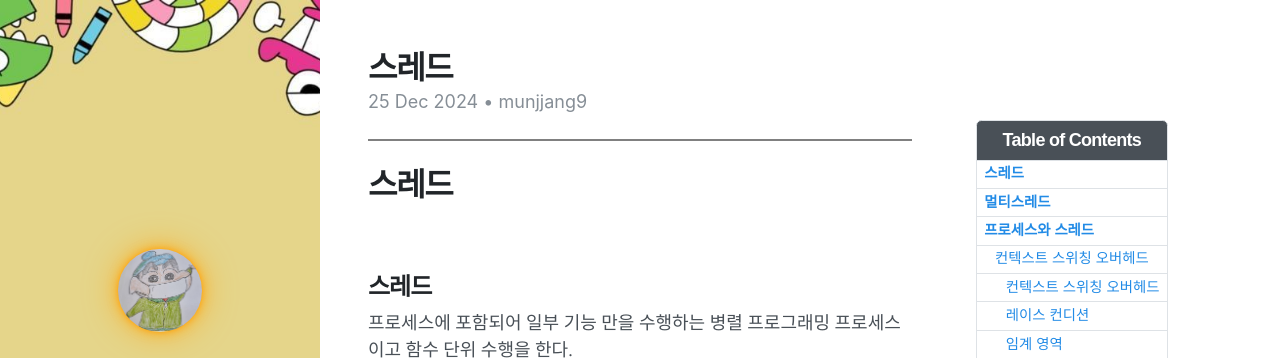
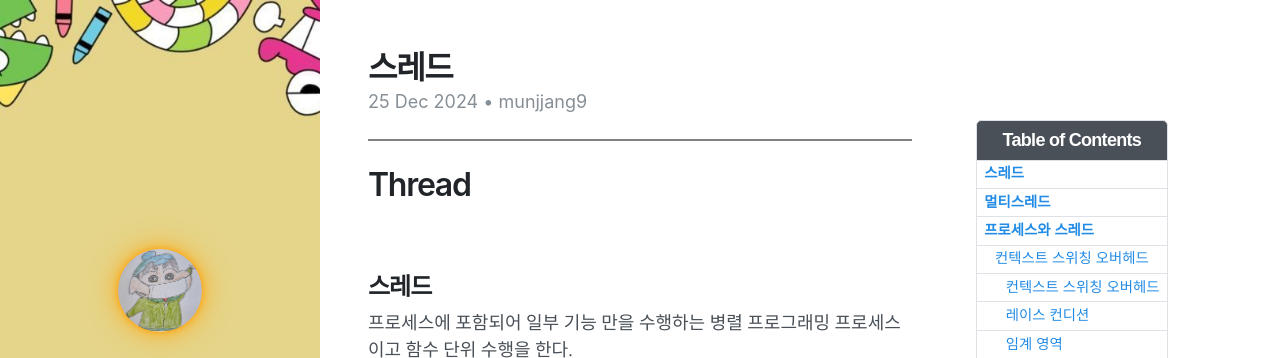
Before and after one commit to munjjang9/munjjang9.github.io, a Jekyll site: the page built from _posts/2024-12-25-thread.md, in a window 1280 px wide and 900 px high. Shown: the top 358 px of the window. Built offline with Jekyll 4.4.1, drawn with Linux system fonts in a browser that asks for light colours; nearby versions of some CDN libraries; comment, search, counter and statistics services are not loaded.

Commit message:
Posts modified

```diff
--- a/_posts/2024-12-25-thread.md
+++ b/_posts/2024-12-25-thread.md
@@ -7,7 +7,7 @@ date: 2024-12-25 18:00 +0900
 categories: [Game Development]
 toc: true
 ---
-# 스레드
+# Thread
 
 <br>
 
```
Also changed, not shown: _posts/2024-12-16-Window-Procedure.md (+1 -1 lines).
